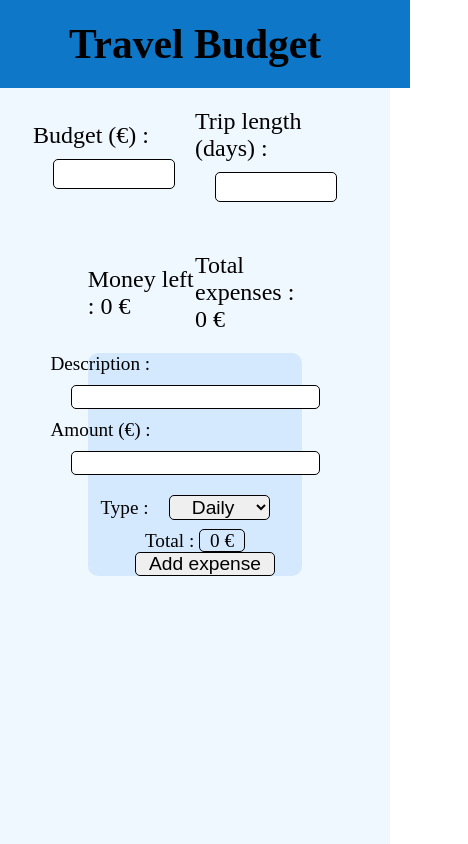
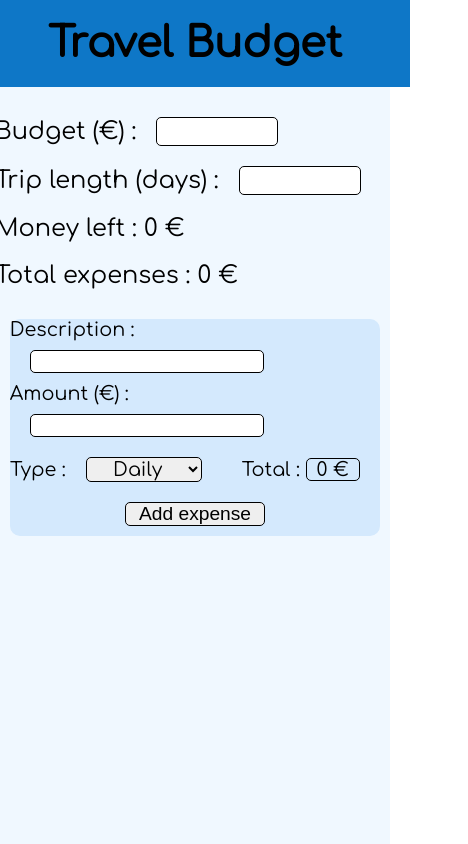
Before and after one commit to JordanDonguy/travelbudget, a React (Create React App) app: page / in a window 390 px wide. Shown: the whole page, 468 px wide, since content can reach past the window. Built offline with nearby package versions, Linux system fonts and the light colour scheme.

Commit message:
Fix responsive design

```diff
--- a/src/features/budget/budget.module.css
+++ b/src/features/budget/budget.module.css
@@ -9,7 +9,7 @@
 }
 
 .bloc {
-    width: 350px;
+    min-width: 400px;
 }
 
 .input {
@@ -19,4 +19,12 @@
     margin: 10px 20px;
     border-radius: 5px;
     border: solid 1px black;
+    font-family: 'Comfortaa', sans-serif;
 }
+
+@media only screen and (max-width: 850px) {
+    .budget{
+        flex-direction: column;
+        padding: 20px 0px 0px 0px;
+    }
+}
--- a/src/features/expenses/addExpenseForm/addExpenseForm.module.css
+++ b/src/features/expenses/addExpenseForm/addExpenseForm.module.css
@@ -4,7 +4,7 @@
     align-items: center;
     flex-wrap: wrap;
     background-color: rgb(212, 233, 253);
-    width: 55vw;
+    width: 800px;
     margin: 0px 22.5vw;
     border-radius: 10px;
     font-size: 1.2rem;
@@ -17,6 +17,7 @@
     border-radius: 5px;
     text-align: center;
     font-size: 1.2rem;
+    font-family: 'Comfortaa', sans-serif;
 }
 
 .total-bloc{
@@ -44,3 +45,15 @@
 .button:active {
     background-color: rgb(206, 205, 205);
 }
+
+
+
+@media only screen and (max-width: 900px) {
+    .expense-form{
+        width: 95vw
+    }
+
+    .button{
+        margin: 10px;
+    }
+}
--- a/src/features/expenses/expensesList/expensesList.module.css
+++ b/src/features/expenses/expensesList/expensesList.module.css
@@ -1,7 +1,7 @@
 .expensesList {
     display: flex;
     justify-content: center;
-    margin-top: 30px;
+    margin-top: 20px;
     font-size: 1.2rem;
 }
 
@@ -9,11 +9,11 @@
     display: flex;
     justify-content: center;
     align-items: center;
-    width: 55vw;
+    width: 800px;
     border: 1px solid black;
     border-radius: 5px;
     margin: 20px;
-
+    padding: 10px 0px;
 }
 
 .name, .type, .amount, .total {
@@ -26,9 +26,22 @@
     border: none;
     background-color: transparent;
     font-size: 2rem;
+    padding-bottom: 5px;
 }
 
 .x:hover {
     cursor: pointer;
     color:brown;
 }
+
+@media only screen and (max-width: 900px) {
+    .expense{
+        width: 95vw
+    }
+}
+
+@media only screen and (max-width: 700px) {
+    .expense{
+        font-size: 1rem;
+    }
+}
--- a/src/features/total/total.module.css
+++ b/src/features/total/total.module.css
@@ -12,5 +12,17 @@
 .money-left {
     text-align: start;
     font-size: 1.5rem;
-    width:  350px;
+    min-width:  400px;
 }
+
+@media only screen and (max-width: 850px) {
+    .total{
+        flex-direction: column;
+        padding: 00px 0px 20px 0px;
+    }
+
+    .total-expenses,
+    .money-left {
+        margin: 10px 20px;
+    }
+}
--- a/src/index.css
+++ b/src/index.css
@@ -1,3 +1,5 @@
+@import url('https://fonts.googleapis.com/css2?family=Comfortaa');
+
 * {
   margin: 0;
   padding: 0;
@@ -5,4 +7,5 @@
 
 html {
   font-size: 16px;
+  font-family: 'Comfortaa', sans-serif;
 }
```
